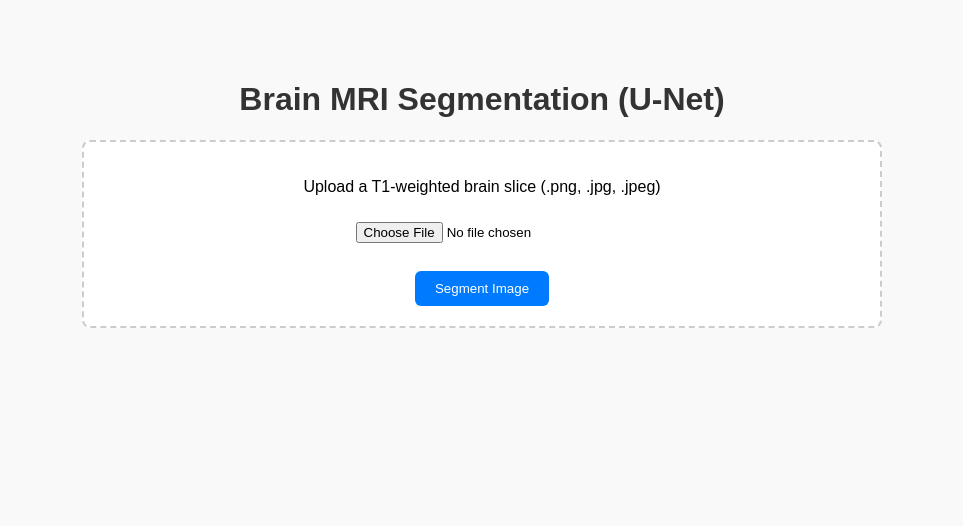
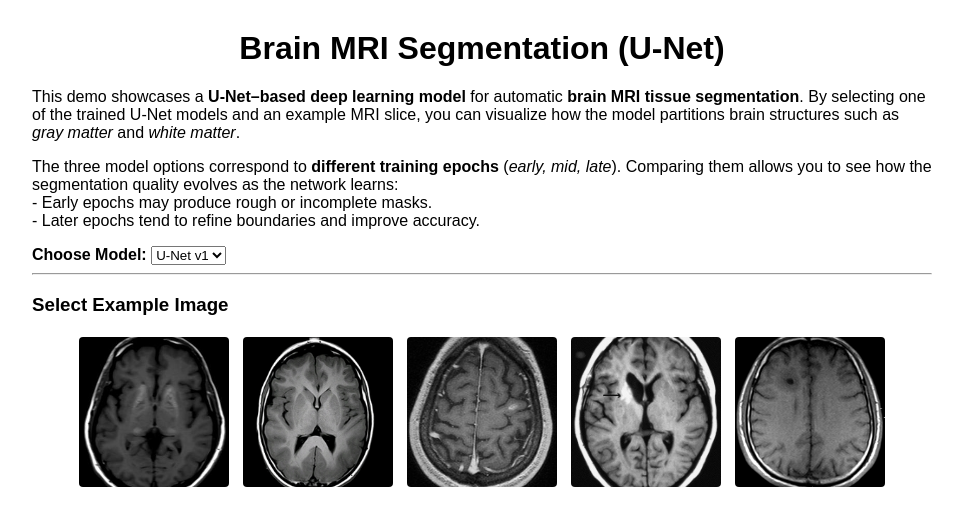
Before and after one commit to Dr-andai/brain-unet_render, a FastAPI app: page / in a window 1280 px wide. Shown: the top 526 px of the page, without its empty margins (158-1121 px from the left). Run offline with FastAPI, Linux system fonts and the light colour scheme; some libraries are stand-ins or nearby versions.

Commit message:
version 2

```diff
--- a/app/inference.py
+++ b/app/inference.py
@@ -4,40 +4,66 @@ from pathlib import Path
 ROOT = Path(__file__).resolve().parent.parent
 sys.path.append(str(ROOT))
 
-# Library setup
+# Libraries
 import torch
 import numpy as np
 from PIL import Image
 from model.unet import UNet
 
-# Load the model first
+# Device setup
 device = torch.device("cuda" if torch.cuda.is_available() else "cpu")
-model_path = "model/unet_epoch19.pth"
 
-model = UNet(in_channels=1, out_channels=3).to(device)
-model.load_state_dict(torch.load(model_path, map_location=device))
-model.eval()
+# Cache to avoid reloading models repeatedly
+_model_cache = {}
 
-## step 1: Preprocessing
+def load_model(model_path: Path):
+    """
+    Load a U-Net model from a .pth file, cached for reuse.
+    """
+    model_path = str(model_path)
+
+    if model_path in _model_cache:
+        return _model_cache[model_path]
+
+    model = UNet(in_channels=1, out_channels=3).to(device)
+    state_dict = torch.load(model_path, map_location=device)
+    model.load_state_dict(state_dict)
+    model.eval()
+
+    _model_cache[model_path] = model
+    return model
+
+
+## Step 1: Preprocessing
 def preprocess_image(img: Image.Image):
     gray = img.convert("L").resize((128, 128))
     array = np.array(gray).astype(np.float32) / 255.0
     tensor = torch.from_numpy(array).unsqueeze(0).unsqueeze(0).to(device)
     return tensor, gray
 
-## step 2: Segmentation
-def segment(img: Image.Image):
+
+## Step 2: Segmentation
+def segment(img: Image.Image, model_path: Path):
+    """
+    Run segmentation with the model specified by `model_path`.
+    """
+    model = load_model(model_path)
     tensor, base_img = preprocess_image(img)
     with torch.no_grad():
         output = model(tensor)
         pred = torch.argmax(output.squeeze(), dim=0).cpu().numpy()
 
-    # Overlay colors
+    # Create overlay
     overlay = np.zeros((128, 128, 3), dtype=np.uint8)
-    colors = {1: [255, 0, 0], 2: [0, 255, 0]} # red/green
+    colors = {
+        1: [255, 0, 0],  # red → Gray Matter
+        2: [0, 255, 0],  # green → White Matter
+    }
     for cls, color in colors.items():
         overlay[pred == cls] = color
 
-    blended = np.stack([np.array(base_img)]*3, axis=-1)
+    # Blend overlay with base image
+    blended = np.stack([np.array(base_img)] * 3, axis=-1)
     blended = (0.5 * blended + 0.5 * overlay).astype(np.uint8)
+
     return Image.fromarray(blended), pred
--- a/app/main.py
+++ b/app/main.py
@@ -1,46 +1,45 @@
-import sys
-from pathlib import Path
-
-ROOT = Path(__file__).resolve().parent.parent
-sys.path.append(str(ROOT))
-
-from fastapi import FastAPI, File, UploadFile, Request
+from fastapi import FastAPI, Request, Form
 from fastapi.responses import HTMLResponse
 from fastapi.staticfiles import StaticFiles
 from fastapi.templating import Jinja2Templates
+from pathlib import Path
 from PIL import Image
-import io
-import os
+import time
 
 from app.inference import segment
 
-BASE_DIR = os.path.dirname(os.path.abspath(__file__))
-STATIC_DIR = os.path.join(BASE_DIR, "static")
-UPLOAD_DIR = os.path.join(BASE_DIR, "uploads")
-RESULT_DIR = "static"
-
-os.makedirs(RESULT_DIR, exist_ok=True)
+BASE_DIR = Path(__file__).resolve().parent
+STATIC_DIR = BASE_DIR / "static"
+EXAMPLE_DIR = STATIC_DIR / "examples"
+RESULT_PATH = STATIC_DIR / "result.png"
 
 app = FastAPI()
 app.mount("/static", StaticFiles(directory=STATIC_DIR), name="static")
-
 templates = Jinja2Templates(directory="app/templates")
-
 
 @app.get("/", response_class=HTMLResponse)
 def index(request: Request):
-    return templates.TemplateResponse("index.html", {"request": request})
+    example_images = [f.name for f in EXAMPLE_DIR.iterdir() if f.suffix.lower() in [".png", ".jpg", ".jpeg"]]
+    return templates.TemplateResponse("index.html", {"request": request, "example_images": example_images})
 
 @app.post("/segment", response_class=HTMLResponse)
-async def run_segmentation(request: Request, file: UploadFile = File(...)):
-    if not (file.filename.lower().endswith(".png") or file.filename.lower().endswith(".jpg") or file.filename.lower().endswith(".jpeg")):
-        return templates.TemplateResponse(
-            "index.html",
-            {"request": request, "error": "Only .png or .jpg images are supported."},
-            )
+async def run_segmentation(
+    request: Request,
+    model: str = Form(...),
+    image_name: str = Form(...)
+):
+    # Resolve paths
+    model_path = Path("model") / model
+    image_path = EXAMPLE_DIR / image_name
 
-    img = Image.open(io.BytesIO(await file.read()))
-    output_img, pred = segment(img)
+    # Load image
+    img = Image.open(image_path)
+
+    # Run segmentation
+    output_img, pred = segment(img, model_path)
+
+    # Save result
+    output_img.save(RESULT_PATH)
 
     # Stats
     total = pred.size
@@ -48,16 +47,11 @@ async def run_segmentation(request: Request, file: UploadFile = File(...)):
         "Background": round((pred == 0).sum() / total, 2),
         "Gray Matter": round((pred == 1).sum() / total, 2),
         "White Matter": round((pred == 2).sum() / total, 2),
-        }
+    }
 
-    # Save result temporarily
-    result_filename = "result.png"
-    result_path = os.path.join(STATIC_DIR, result_filename)
-    output_img.save(result_path)
+    result_url = f"/static/result.png?ts={int(time.time())}"
 
     return templates.TemplateResponse(
-        "index.html",
-        {"request": request,
-         "result": f"/static/{result_filename}",
-        "stats": stats,},
-        )
+        "partials/result.html",
+        {"request": request, "result": result_url, "stats": stats}
+    )
--- a/app/templates/index.html
+++ b/app/templates/index.html
@@ -2,98 +2,61 @@
 <html lang="en">
 <head>
   <meta charset="UTF-8">
-  <title>Brain MRI Segmentation (U-Net)</title>
+  <title>Brain MRI Segmentation</title>
+  <script src="https://unpkg.com/htmx.org@1.9.12"></script>
   <style>
-    body {
-      font-family: Arial, sans-serif;
-      max-width: 800px;
-      margin: 40px auto;
-      padding: 20px;
-      background-color: #f9f9f9;
-    }
-    h1 {
-      text-align: center;
-      color: #333;
-    }
-    form {
-      margin: 20px 0;
-      padding: 20px;
-      border: 2px dashed #ccc;
-      border-radius: 8px;
-      background: #fff;
-      text-align: center;
-    }
-    input[type="file"] {
-      margin: 10px 0;
-    }
-    button {
-      padding: 10px 20px;
-      background: #007bff;
-      color: white;
-      border: none;
-      border-radius: 6px;
-      cursor: pointer;
-    }
-    button:hover {
-      background: #0056b3;
-    }
-    .result {
-      margin-top: 30px;
-      padding: 20px;
-      background: #fff;
-      border-radius: 8px;
-      box-shadow: 0 2px 5px rgba(0,0,0,0.1);
-    }
-    .result img {
-      max-width: 100%;
-      border: 1px solid #ddd;
-      border-radius: 8px;
-      margin-bottom: 20px;
-    }
-    .stats {
-      list-style: none;
-      padding: 0;
-    }
-    .stats li {
-      padding: 6px 0;
-      font-size: 1rem;
-    }
-    .error {
-      color: red;
-      font-weight: bold;
-      margin-top: 10px;
-    }
+    body { font-family: Arial, sans-serif; max-width: 900px; margin: 30px auto; }
+    h1 { text-align: center; }
+    .gallery { display: flex; gap: 10px; flex-wrap: wrap; justify-content: center; }
+    .gallery img { width: 150px; height: 150px; object-fit: cover; cursor: pointer; border-radius: 6px; border: 2px solid transparent; }
+    .gallery img:hover { border-color: #007bff; }
+    .result { margin-top: 20px; }
   </style>
 </head>
 <body>
   <h1>Brain MRI Segmentation (U-Net)</h1>
+  <p>
+  This demo showcases a <b>U-Net–based deep learning model</b> for automatic
+  <b>brain MRI tissue segmentation</b>.
+  By selecting one of the trained U-Net models and an example MRI slice,
+  you can visualize how the model partitions brain structures such as
+  <i>gray matter</i> and <i>white matter</i>.
+</p>
+<p>
+  The three model options correspond to <b>different training epochs</b>
+  (<i>early, mid, late</i>). Comparing them allows you to see how the segmentation
+  quality evolves as the network learns:<br>
+  - Early epochs may produce rough or incomplete masks.<br>
+  - Later epochs tend to refine boundaries and improve accuracy.
+</p>
 
-  <form action="/segment" method="post" enctype="multipart/form-data">
-    <p>Upload a T1-weighted brain slice (.png, .jpg, .jpeg)</p>
-    <input type="file" name="file" accept=".png,.jpg,.jpeg" required>
-    <br><br>
-    <button type="submit">Segment Image</button>
-  </form>
+  <!-- Step 1: Model Selection -->
+  <div>
+    <label for="model"><b>Choose Model:</b></label>
+    <select id="model" name="model">
+      <option value="unet_epoch2.pth">U-Net v1</option>
+      <option value="unet_epoch9.pth">U-Net v2</option>
+      <option value="unet_epoch20.pth">U-Net v3</option>
+    </select>
+  </div>
 
-  {% if error %}
-    <p class="error">{{ error }}</p>
-  {% endif %}
+  <hr>
 
-  {% if result %}
-    <div class="result">
-      <h2>Segmented Output</h2>
-      <img src="{{ result }}" alt="Segmentation Result">
-    </div>
-  {% endif %}
+  <!-- Step 2: Example Images -->
+  <h3>Select Example Image</h3>
+  <div class="gallery">
+    {% for img in example_images %}
+      <img
+        src="/static/examples/{{ img }}"
+        hx-post="/segment"
+        hx-include="#model"
+        hx-vals='{"image_name": "{{ img }}"}'
+        hx-target="#result-container"
+        hx-swap="innerHTML">
+    {% endfor %}
+  </div>
 
-  {% if stats %}
-    <div class="result">
-      <h3>Tissue Composition (%)</h3>
-      <ul class="stats">
-        {% for label, value in stats.items() %}
-          <li><strong>{{ label }}</strong>: {{ value * 100 }}%</li>
-        {% endfor %}
-      </ul>
-    </div>
-  {% endif %}
-</body
+  <!-- Step 3: Result -->
+  <div id="result-container" class="result"></div>
+</body>
+</html>
```
Also changed, not shown: app/templates/partials/gallery.html (added, +15 -0 lines), app/templates/partials/result.html (added, +10 -0 lines), app/static/examples/t1_brain_1.png (added), app/static/examples/t1_brain_2.jpg (added), app/static/examples/t1_brain_3.jpg (added), app/static/examples/t1_brain_4.jpg (added), app/static/examples/t1_brain_5.jpg (added), app/static/result.png, static/result.png (deleted), 5 other files.
